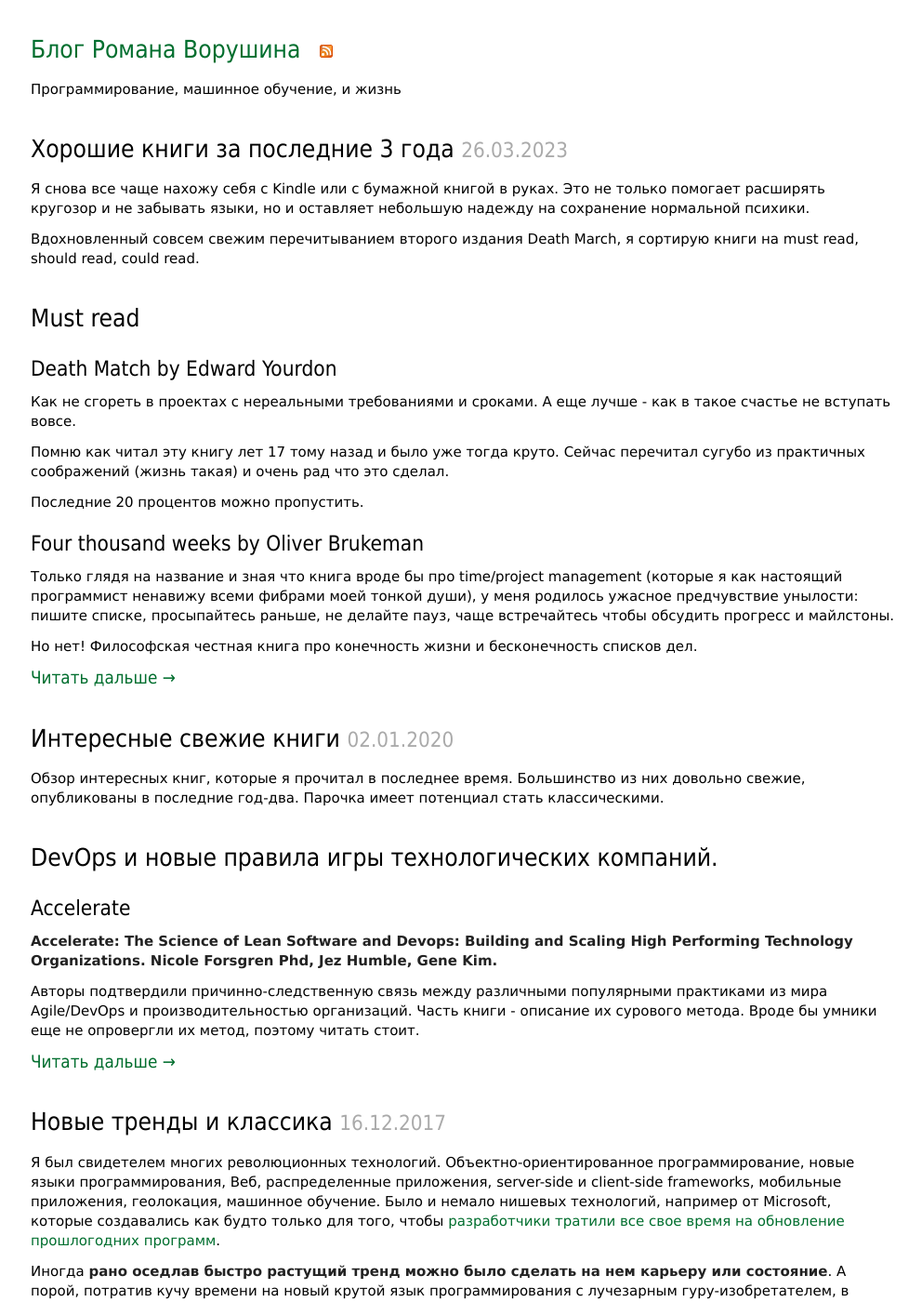
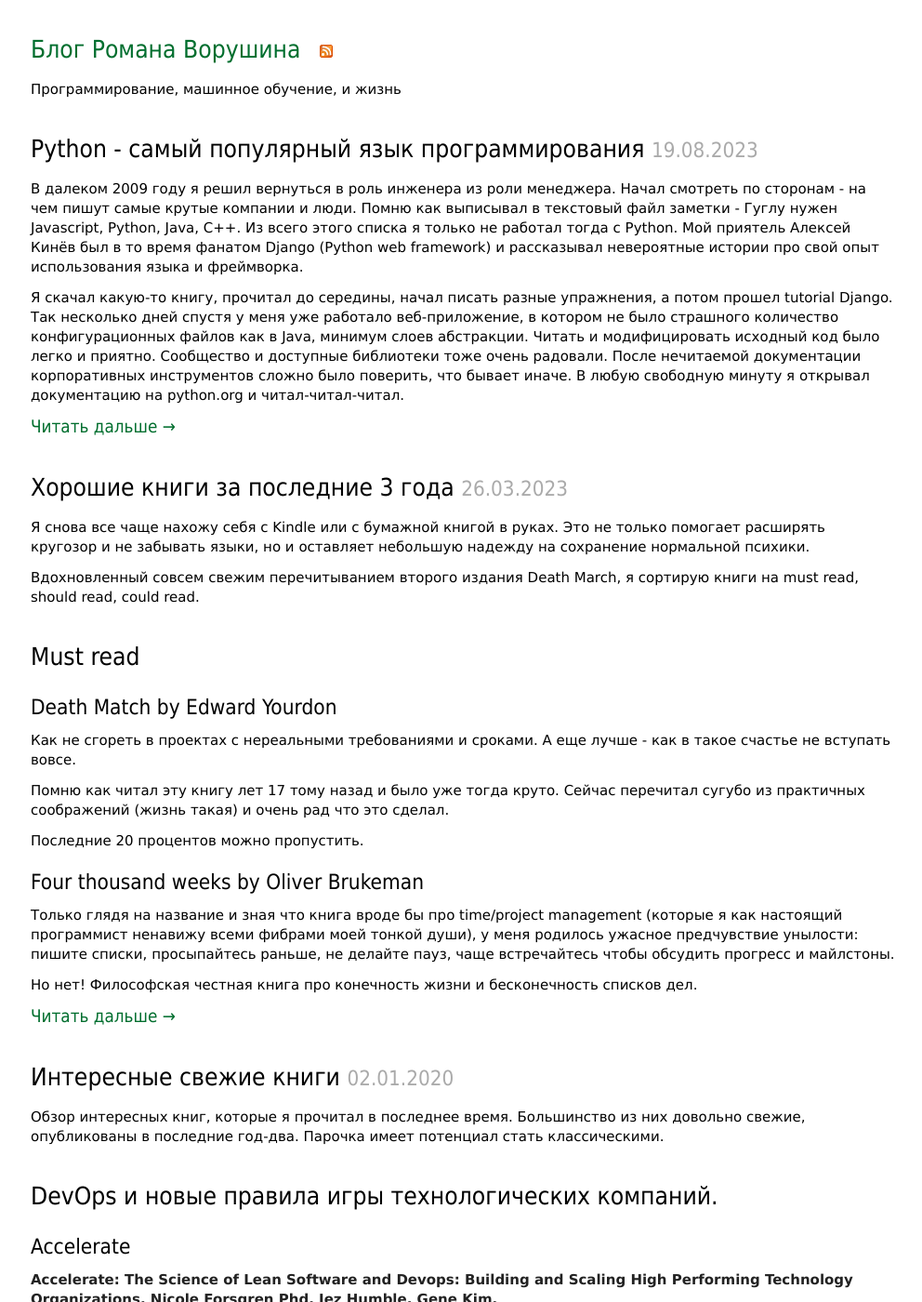
Before and after one commit to vorushin/vorushin.github.io, a Jekyll site: the page built from index.html, in a window 1280 px wide and 1400 px high. Shown: the whole window at 93% size, without its empty margins (142-1134 px from the left). Built offline with Jekyll 4.4.1, drawn with Linux system fonts in a browser that asks for light colours; the list of posts is cut into pages by our own code; some of the changed text lies outside the part shown.

Commit message:
New blog post: Python #1

```diff
--- a/_posts/2023-03-26-worthy-books-last-3-years.md
+++ b/_posts/2023-03-26-worthy-books-last-3-years.md
@@ -19,7 +19,7 @@ permalink: /blog/worthy-books-last-3-years
 
 ### Four thousand weeks by Oliver Brukeman
 
-Только глядя на название и зная что книга вроде бы про time/project management (которые я как настоящий программист ненавижу всеми фибрами моей тонкой души), у меня родилось ужасное предчувствие унылости: пишите списке, просыпайтесь раньше, не делайте пауз, чаще встречайтесь чтобы обсудить прогресс и майлстоны.
+Только глядя на название и зная что книга вроде бы про time/project management (которые я как настоящий программист ненавижу всеми фибрами моей тонкой души), у меня родилось ужасное предчувствие унылости: пишите списки, просыпайтесь раньше, не делайте пауз, чаще встречайтесь чтобы обсудить прогресс и майлстоны.
 
 Но нет! Философская честная книга про конечность жизни и бесконечность списков дел.
 <!--more-->
--- /dev/null
+++ b/_posts/2023-08-19-python-is-the-most-popular-programming-language.md
@@ -0,0 +1,35 @@
+---
+layout: post
+title: Python - самый популярный язык программирования
+permalink: /blog/python-most-popular-language-2023
+---
+В далеком 2009 году я решил вернуться в роль инженера из роли менеджера. Начал смотреть по сторонам - на чем пишут самые крутые компании и люди. Помню как выписывал в текстовый файл заметки - Гуглу нужен Javascript, Python, Java, C++. Из всего этого списка я только не работал тогда с Python. Мой приятель Алексей Кинёв был в то время фанатом Django (Python web framework) и рассказывал невероятные истории про свой опыт использования языка и фреймворка.
+
+Я скачал какую-то книгу, прочитал до середины, начал писать разные упражнения, а потом прошел tutorial Django. Так несколько дней спустя у меня уже работало веб-приложение, в котором не было страшного количество конфигурационных файлов как в Java, минимум слоев абстракции. Читать и модифицировать исходный код было легко и приятно. Сообщество и доступные библиотеки тоже очень радовали. После нечитаемой документации корпоративных инструментов сложно было поверить, что бывает иначе. В любую свободную минуту я открывал документацию на python.org и читал-читал-читал.
+<!--more-->
+
+Язык тогда набирал популярность. Многие стартапы (включая YouTube) писали свои веб-приложения на Python или Ruby. Появился scikit-learn, предоставляющий удобный интерфейс для большинство библиотек машинного обучения. Библиотека numpy оказалась удобнее многих специализированных языков программирования, привлекая все больше пользователей из академической среды.
+
+## Сложности
+
+Были и сложности. Интерпретатор CPython работал небыстро, сложные вычисления порой использовали только один поток. Проблемы с низкой скоростью исполнения языка пытались решать в проектах [Unladen Swallow](https://code.google.com/archive/p/unladen-swallow/), [PyPy](https://www.pypy.org/). В конечном итоге самым рабочим вариантом оказалось вынесение сложных вычислений в оптимизированные библиотеки.
+
+Еще предстояла миграция Python 2 -> Python 3. Версии языка были не (очень) совместимы между собой. Почти все библиотеки нуждались в дополнительных усилиях по поддержке Python 3.
+
+Другие языки программирования обещали вытеснить этот игрушечный язык. У Ruby были крутые рельсы, на Perl и PHP крутилось больше веб-сайтов, язык R был специально создан для статистики, а JavaScript пришел на server-side благодаря node.js.
+
+## Самый популярный язык программирования в 2023
+
+Тем не менее сообщество успешно перешло на Python 3, а Python популярен как никогда. Самый популярный язык по версии [TIOBE Index](https://www.tiobe.com/tiobe-index/python/). 2й (после JavaScript) по опросам [Stack Overflow](https://survey.stackoverflow.co/2023/#most-popular-technologies-language), при этом только Rust и TypeScript обгоняют Python по привлекательности (Admired) среди Top-10 языков. Python-based веб-фреймворки не стали очень популярны, но в списке Other frameworks and libraries две трети (66.93%) опрошенных разработчиков используют NumPy, Pandas, TensorFlow, Scikit-learn, PyTorch.
+
+Язык придуманный в рождественские праздники 1989 года актуален в 2023 году как никогда. Он управляет тренировкой больших языковых моделей, Python colabs - самое популярное средство экспериментирования, обучения, создания демок.
+
+## Причины популярности
+
+Python безусловно оказался в нужное время в нужном месте, оказавшись очень удобной доской для волн глубокого машинного обучения. Тем не менее, мне кажется что именно принципы языка (The Zen of Python) и его здоровое живое сообщество позволили ему не просто оставаться актульным, но и брать новые высоты.
+
+Язык созданный людьми и для людей, а не корпорациями для машин, оказался очень удачной платформой для взаимодействия исследователей, инженеров, и энтузиастов. Поучительно что PyTorch стал более популярным чем TensorFlow в ML community именно из-за своей питоновости, простоты, прозрачности.
+
+Сам язык тоже безусловно стал более богатым. Type hints помогают выжить когда небольшая библиотека разрастается до огромной. dataclasses минимизируют количество boilerplate code, новый синтаксический сахар приблизил Python к функциональным языкам.
+
+Я с интересом наблюдаю за эволюцией языка, за open-source сообществом, которое развивает язык и его важнейшие библиотеки. Хорошо что не все в мире управляется деньгами и корпорациями.
```
